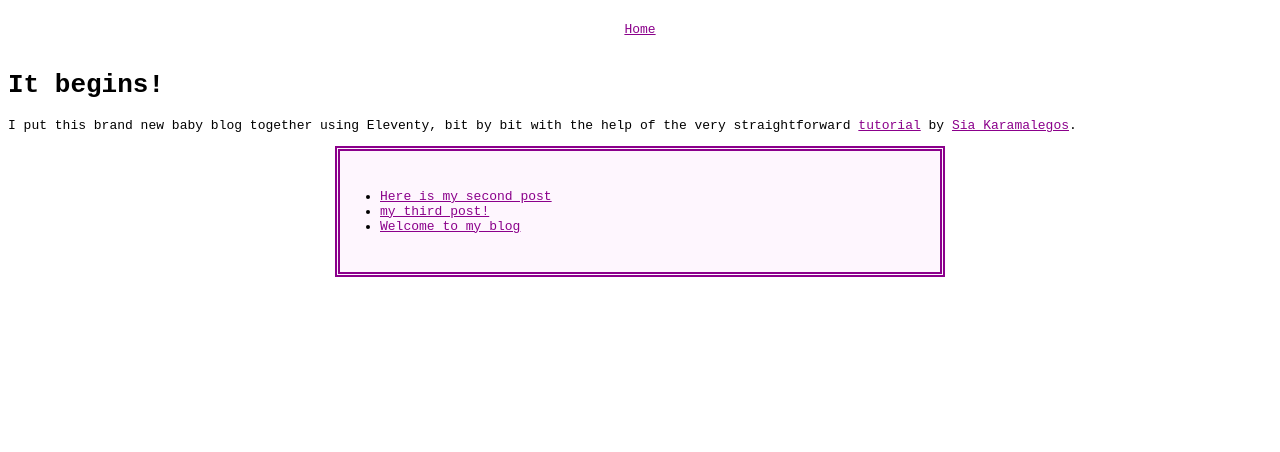
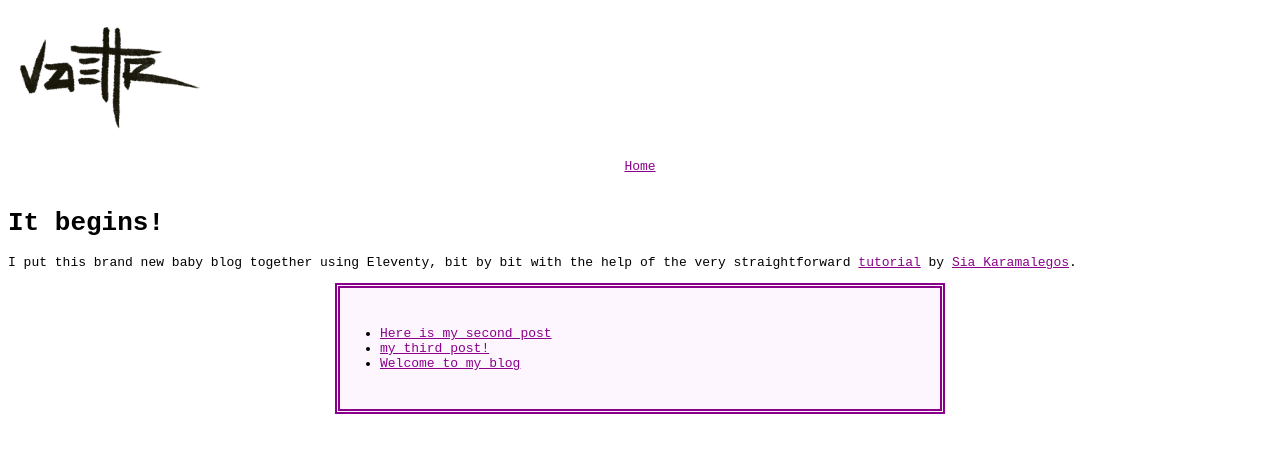
Before and after one commit to kvaettr/blog, an Eleventy site: page src/index.njk in a window 1280 px wide. Built offline with nearby package versions, Linux system fonts and the light colour scheme; Eleventy itself is replaced by a stand-in of ours; files that its build step writes are made by us from their sources.

Commit message:
Add logo image to the homepage layout
200px width

```diff
--- a/src/_includes/layout.njk
+++ b/src/_includes/layout.njk
@@ -9,6 +9,7 @@
     <title>{{ title }}</title>
   </head>
   <body>
+    <img src="../images/black-vaettr.png" width="200px" alt="hand-drawn black vaettr logo">
     <nav>
       <a href="/">Home</a>
     </nav>
```
Also changed, not shown: src/images/black-vaettr.png (added).
